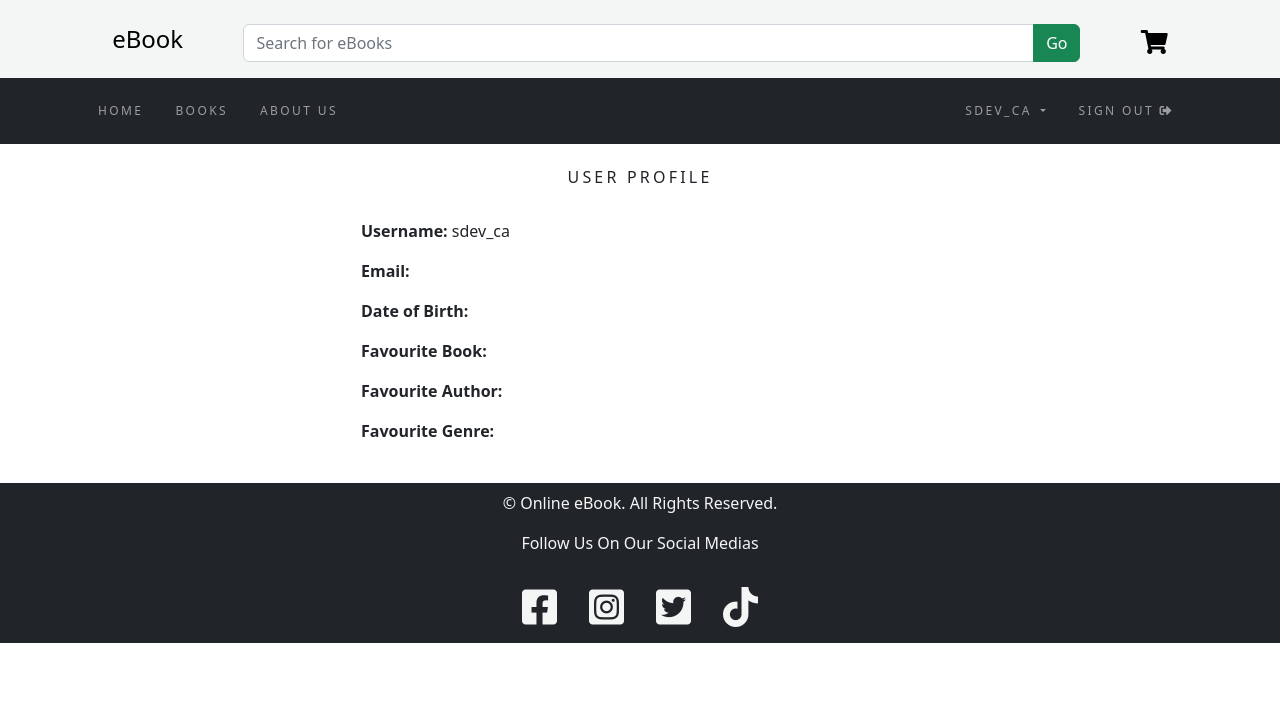
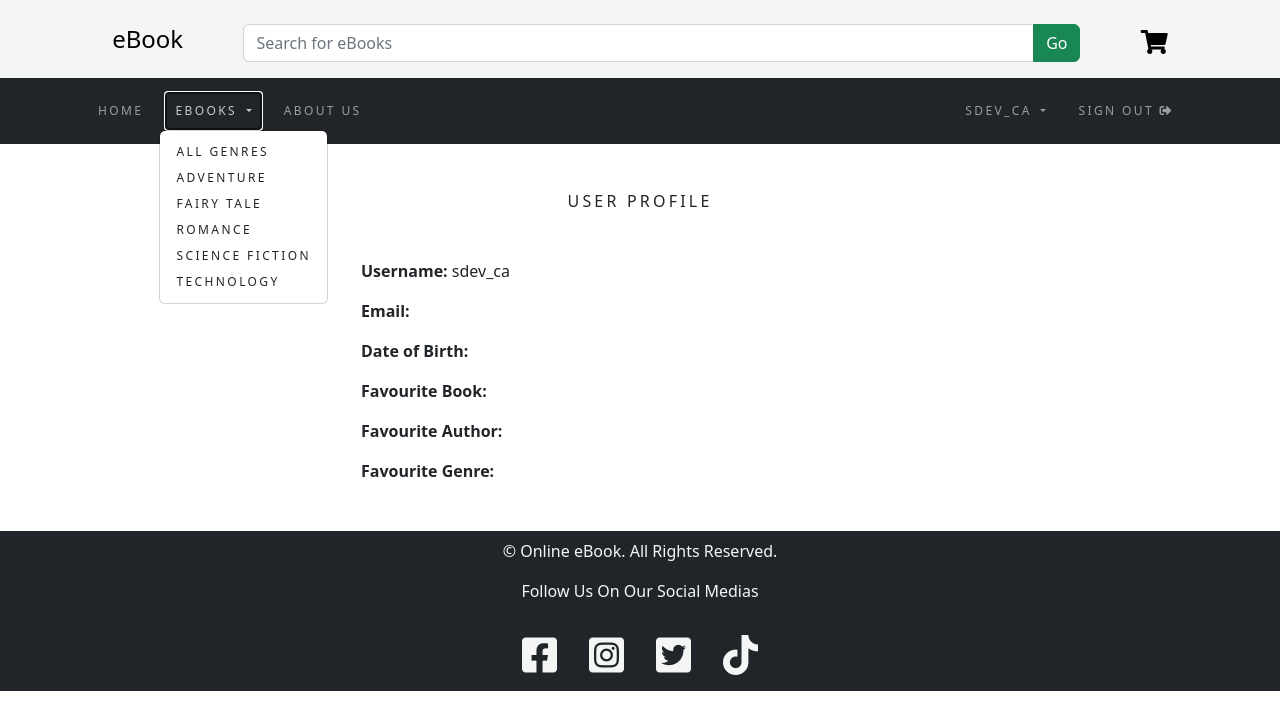
Before and after one commit to kjatillo/softdev3-djangoprojects-ca2, a Django app: page /accounts/profile/4/ in a window 1280 px wide, after a click on "EBOOKS". Shown: the top 723 px of the page. Run offline with Django 4.2, Linux system fonts and the light colour scheme; a user stored in the database is signed in; data comes from the database, SQL or seed files in the repository; both versions use the stored data as it was after the commit.

Commit message:
added Manager user group

```diff
--- a/accounts/forms.py
+++ b/accounts/forms.py
@@ -1,8 +1,12 @@
+from django import forms
 from django.contrib.auth.forms import UserChangeForm, UserCreationForm
+from django.contrib.auth.models import Group
 from .models import CustomUser
 
 
 class CustomUserCreationForm(UserCreationForm):
+    group = forms.ModelChoiceField(queryset=Group.objects.all(), required=True)
+
     def __init__(self, *args, **kwargs):
             super(CustomUserCreationForm, self).__init__(*args, **kwargs)
 
--- a/accounts/templates/registration/login.html
+++ b/accounts/templates/registration/login.html
@@ -18,9 +18,7 @@
 
     <div class="col-sm-5" id="login-form">
         <div>
-            <br>
-            <h2 class="my_title">Login account</h2>
-            <br>
+            <h2 class="my_title my-5">Login account</h2>
             <form method="POST">
                 {% csrf_token %}
                 <p>{{ form | crispy }}</p>
--- a/accounts/templates/registration/user_profile.html
+++ b/accounts/templates/registration/user_profile.html
@@ -6,15 +6,16 @@
 
 {% block content %}
 <div id="user-profile">
-    <br>
-    <h1 class="my_title text-center">User Profile</h1>
-    <br>
-    <p><b>Username:</b> {{ user.username }}</p>
-    <p><b>Email:</b> {{ user.email }}</p>
-    <p><b>Date of Birth: </b> {{ user.profile.date_of_birth }}</p>
-    <p><b>Favourite Book: </b> {{ user.profile.fav_book }}</p>
-    <p><b>Favourite Author: </b> {{ user.profile.fav_author }}</p>
-    <p><b>Favourite Genre: </b> {{ user.profile.fav_genre }}</p>
-    <br>
+    <h1 class="my_title text-center my-5">User Profile</h1>
+        <p><b>Username:</b> {{ user.username }}</p>
+        <p><b>Email:</b> {{ user.email }}</p>
+        {% if user.profile.date_of_birth != None %}
+            <p><b>Date of Birth: </b> {{ user.profile.date_of_birth }}</p>
+        {% else %}
+            <p><b>Date of Birth: </b></p>
+        {% endif %}
+        <p><b>Favourite Book: </b> {{ user.profile.fav_book }}</p>
+        <p><b>Favourite Author: </b> {{ user.profile.fav_author }}</p>
+        <p class="mb-5"><b>Favourite Genre: </b> {{ user.profile.fav_genre }}</p>
 </div>
 {% endblock content %}
--- /dev/null
+++ b/accounts/templatetags/auth_extras.py
@@ -0,0 +1,12 @@
+from django import template
+from django.contrib.auth.models import Group
+
+register = template.Library()
+
+@register.filter(name='has_group')
+def has_group(user, group_name):
+    group = Group.objects.get(name=group_name)
+
+    if group in user.groups.all():
+        return True
+    return False
--- a/accounts/views.py
+++ b/accounts/views.py
@@ -1,4 +1,3 @@
-from django.contrib.auth.models import Group
 from django.shortcuts import redirect, render
 from django.urls import reverse_lazy
 from django.views.generic import CreateView, DetailView, UpdateView
@@ -16,7 +15,7 @@
             form.save()
             username = form.cleaned_data.get('username')
             signup_user = CustomUser.objects.get(username=username)
-            customer_group = Group.objects.get(name='Customer')
+            customer_group = form.cleaned_data.get('group')
             customer_group.user_set.add(signup_user)
 
             return redirect('login')
@@ -37,7 +36,6 @@
         'fav_book',
         'fav_author',
         'fav_genre',
-
     ]
 
 
--- a/pages/templates/navbar.html
+++ b/pages/templates/navbar.html
@@ -1,3 +1,4 @@
+{% load auth_extras %}
 <nav class="navbar navbar-expand-sm bg-dark navbar-dark container-fluid sticky-top">
     <div class="container">
         <button class="navbar-toggler" type="button" data-bs-toggle="collapse" data-bs-target="#collapsibleNavbar">
@@ -9,8 +10,18 @@
                     <li class="nav-item">
                         <a class="nav-link" href="{% url 'home' %}">Home</a>
                     </li>
-                    <li class="nav-item">
-                        <a class="nav-link" href="#">Books</a>
+                    <li class="nav-item dropdown">
+                        <a class="nav-link dropdown-toggle" href="#" role="button" data-bs-toggle="dropdown">
+                            eBooks
+                        </a>
+                        <ul class="dropdown-menu">
+                            <li><a class="dropdown-item" href="#">All Genres</a></li>
+                            <li><a class="dropdown-item" href="#">Adventure</a></li>
+                            <li><a class="dropdown-item" href="#">Fairy Tale</a></li>
+                            <li><a class="dropdown-item" href="#">Romance</a></li>
+                            <li><a class="dropdown-item" href="#">Science Fiction</a></li>
+                            <li><a class="dropdown-item" href="#">Technology</a></li>
+                        </ul>
                     </li>
                     <li class="nav-item">
                         <a class="nav-link" href="#">About Us</a>
@@ -18,7 +29,7 @@
                 </ul>
             </div>
 
-            <div class="justify-content-end" id="nav-login">
+            <div class="justify-content-end" id="user-option">
                 <ul class="navbar-nav">
                     {% if user.is_authenticated %}
                         <li class="nav-item dropdown">
@@ -26,11 +37,14 @@
                                 {{ user.username }}
                             </a>
                             <ul class="dropdown-menu">
+                                {% if user|has_group:'Manager' %}
+                                    <li><a class="dropdown-item" href="#">Add New eBook</a></li>
+                                {% endif %}
                                 {% if user.profile %}
                                     <li><a class="dropdown-item" href="{% url 'view_profile' user.profile.pk %}">View Profile</a></li>
                                     <li><a class="dropdown-item" href="{% url 'edit_profile' user.profile.pk %}">Edit Profile</a></li>
+                                    <li><a class="dropdown-item" href="#">Order History</a></li>
                                     <li><a class="dropdown-item" href="{% url 'password_change' %}">Change Password</a></li>
-                                    <li><a class="dropdown-item" href="#">Order History</a></li>
                                 {% else %}
                                     <li><a class="dropdown-item" href="{% url 'password_change' %}">Change Password</a></li>
                                     <li><a class="dropdown-item" href="#">Order History</a></li>
--- a/static/css/style.css
+++ b/static/css/style.css
@@ -94,7 +94,7 @@
     font-size: 12px;
 }
 
-#nav-login .dropdown-menu li {
+nav .dropdown-menu li {
     padding: 0;
 }
 
@@ -174,7 +174,7 @@
         margin-top: 5em;
     }
 
-    #form-pass-change, #form-pass-reset, #pass-reset-done, #pass-reset-confirm, #pass-reset-complete, #user-profile, #edit-profile {
+    #form-pass-change, #form-pass-reset, #pass-reset-done, #pass-reset-confirm, #pass-reset-complete, #user-profile, #edit-profile, #add-book {
         margin: auto;
         width: 50%;
     }
```
Also changed, not shown: accounts/templates/registration/edit_profile.html (+3 -7 lines), accounts/templates/registration/password_change_done.html (+4 -12 lines), accounts/templates/registration/password_change_form.html (+4 -9 lines), accounts/templates/registration/password_reset_complete.html (+3 -4 lines), accounts/templates/registration/password_reset_confirm.html (+3 -4 lines), accounts/templates/registration/password_reset_done.html (+2 -5 lines), accounts/templates/registration/password_reset_form.html (+3 -6 lines), accounts/templates/registration/signup.html (+2 -5 lines), accounts/templatetags/__init__.py (added), db.sqlite3.
